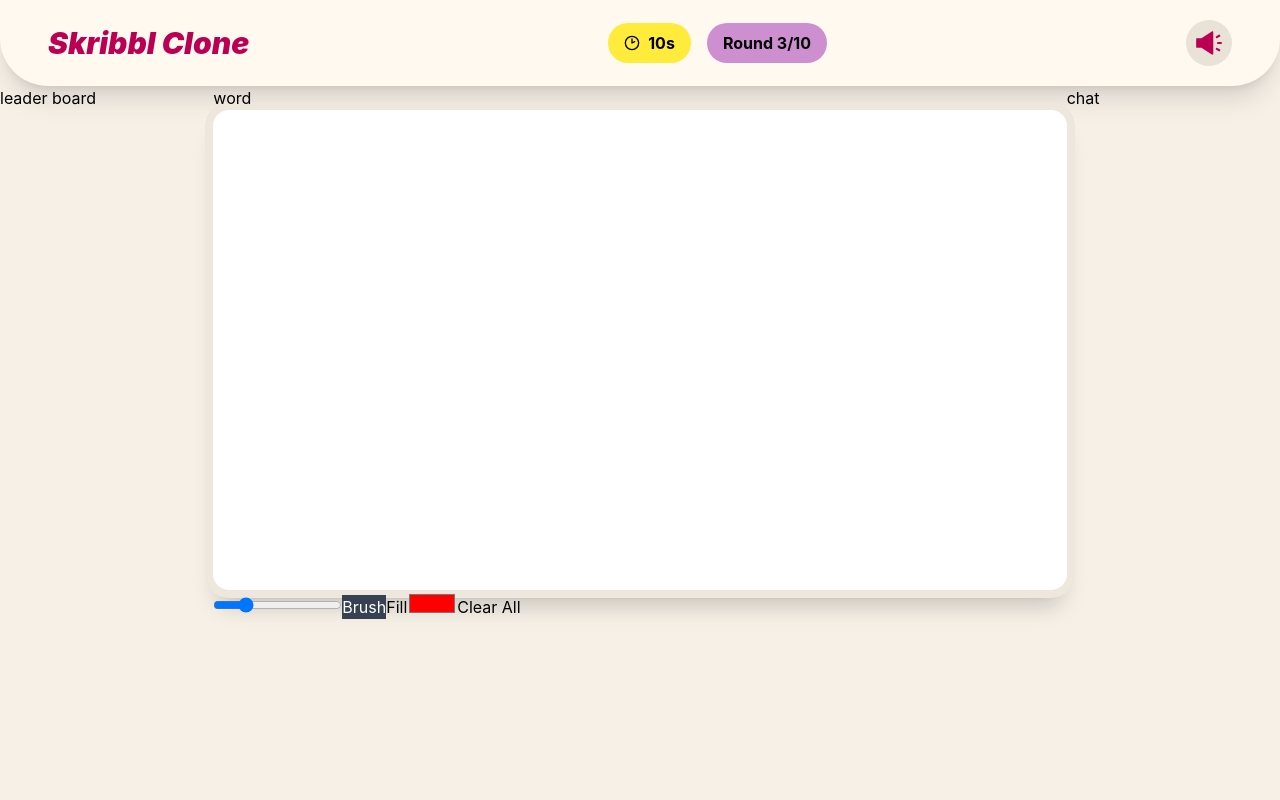
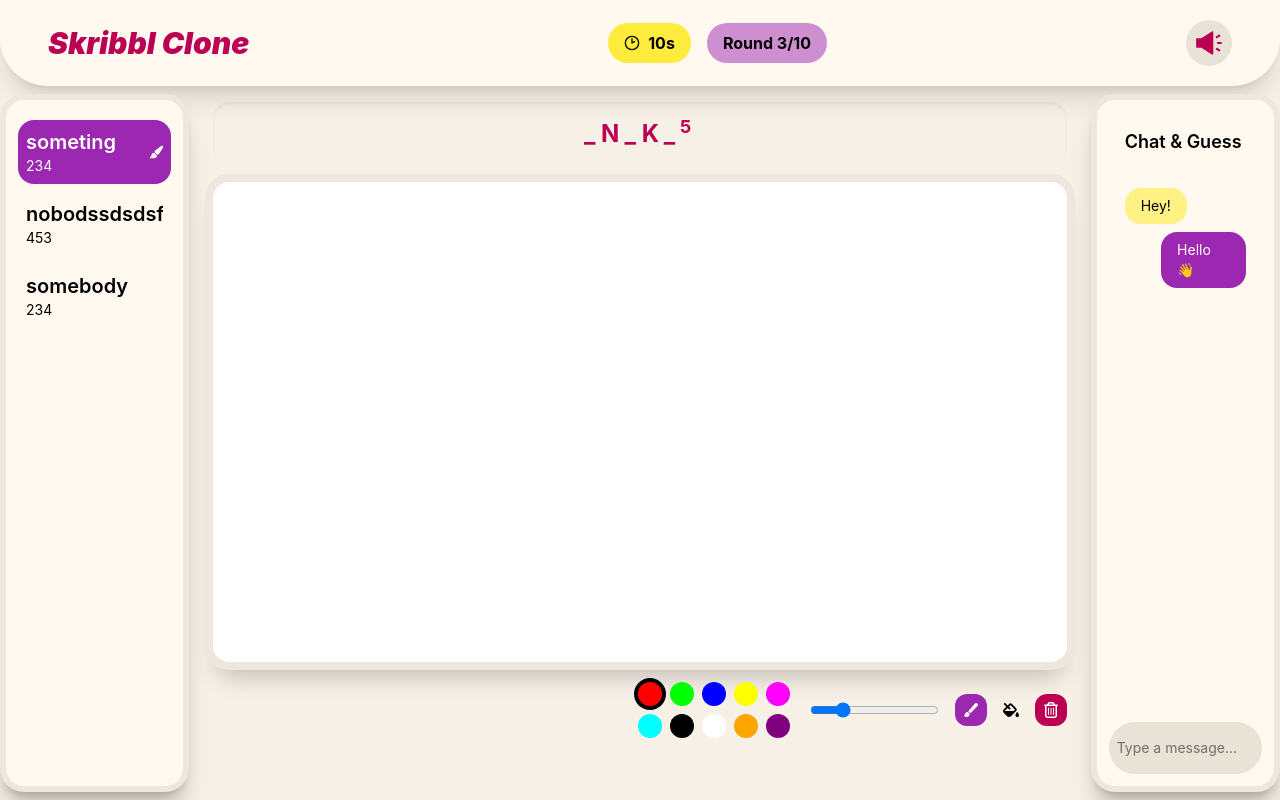
Before and after one commit to Rohitdhall987/skribbl_clone, a React (Vite) app in the folder scribble_front/: page /game in a window 1280 px wide. Built offline with nearby package versions, Linux system fonts and the light colour scheme.

Commit message:
game room ui

```diff
--- /dev/null
+++ b/scribble_front/src/components/charBox.css
@@ -0,0 +1,33 @@
+@import "tailwindcss";
+
+.chat_root {
+  @apply w-full h-full flex flex-col overflow-hidden;
+}
+
+.chat_title {
+  @apply p-4 font-semibold text-lg;
+}
+
+.msg_box {
+  @apply flex-1 min-h-0 overflow-y-auto p-4 space-y-2;
+}
+
+.chat_in {
+  @apply flex-1 py-2 text-sm outline-none;
+}
+
+.in_root {
+  @apply p-2 bg-(--secondary-bg) w-full rounded-full flex gap-2;
+}
+
+.msg_bubble {
+  @apply px-4 py-2 rounded-2xl max-w-[70%] text-sm;
+}
+
+.recive {
+  @apply bg-(--tertiary-color)/60 text-black;
+}
+
+.sent {
+  @apply bg-(--secondary-color) text-white;
+}
--- /dev/null
+++ b/scribble_front/src/components/charBox.jsx
@@ -0,0 +1,79 @@
+import "./charBox.css";
+import { useState } from "react";
+import { IoSend } from "react-icons/io5";
+
+
+export default function ChatBox() {
+  const [messages, setMessages] = useState([
+    { id: 1, text: "Hey!", sender: "bot" },
+    { id: 2, text: "Hello 👋", sender: "user" },
+  ]);
+  const [input, setInput] = useState("");
+
+  const sendMessage = () => {
+    if (!input.trim()) return;
+
+    const newMessage = {
+      id: Date.now(),
+      text: input,
+      sender: "user",
+    };
+
+    setMessages((prev) => [...prev, newMessage]);
+    setInput("");
+
+    setTimeout(() => {
+      setMessages((prev) => [
+        ...prev,
+        {
+          id: Date.now() + 1,
+          text: "This is a dummy reply 🤖",
+          sender: "bot",
+        },
+      ]);
+    }, 800);
+  };
+
+  return (
+
+    <div className="chat_root">
+
+
+      <div className="chat_title">Chat & Guess</div>
+
+      <div className="msg_box">
+        {messages.map((msg) => (
+          <div
+            key={msg.id}
+            className={`flex ${msg.sender === "user" ? "justify-end" : "justify-start"}`}
+          >
+            <div
+              className={`msg_bubble ${msg.sender === "user"
+                ? "sent"
+                : "recive"
+                }`}
+            >
+              {msg.text}
+            </div>
+          </div>
+        ))}
+      </div>
+
+      <div className="in_root">
+        <input
+          value={input}
+          onChange={(e) => setInput(e.target.value)}
+          onKeyDown={(e) => e.key === "Enter" && sendMessage()}
+          placeholder="Type a message..."
+          className="chat_in"
+        />
+        <button
+          onClick={sendMessage}
+          className="btn_primary_rounded "
+        >
+          <IoSend />
+        </button>
+      </div>
+    </div>
+  );
+}
--- a/scribble_front/src/components/game_canvas.css
+++ b/scribble_front/src/components/game_canvas.css
@@ -12,3 +12,11 @@
 .active {
   @apply bg-gray-700 text-white;
 }
+
+.color {
+  @apply w-6 h-6 rounded-full m-1 col-span-2;
+}
+
+.active_color {
+  @apply ring-4;
+}
--- a/scribble_front/src/components/game_canvas.jsx
+++ b/scribble_front/src/components/game_canvas.jsx
@@ -1,14 +1,30 @@
+import { IoBrush } from "react-icons/io5";
 import "./game_canvas.css"
 import { useRef, useState, useEffect } from "react"
+import { FaFillDrip, FaRegTrashCan } from "react-icons/fa6";
 
 function GameCanvas() {
 
 
   const colorRef = useRef("#FF0000");
   const toolRef = useRef(0);
-  const [color, setColorState] = useState("#FF0000");
   const [strokeWidth, setStrokeWidth] = useState(5);
+  const [activeColor, setActiveColor] = useState("#FF0000");
   const [tool, setToolState] = useState(0);
+
+  const quickColors = [
+    "#FF0000", // red
+    "#00FF00", // green
+    "#0000FF", // blue
+    "#FFFF00", // yellow
+    "#FF00FF", // magenta
+    "#00FFFF", // cyan
+    "#000000", // black
+    "#FFFFFF", // white
+    "#FFA500", // orange
+    "#800080"  // purple
+  ];
+
 
   const canvasRef = useRef(null);
   const ctxRef = useRef(null);
@@ -53,9 +69,9 @@ function GameCanvas() {
     ctxRef.current.lineWidth = value;
   }
 
-  const upddateColor = (e) => {
-    setColorState(e.target.value);
-    colorRef.current = e.target.value;
+  const upddateColor = (color) => {
+    setActiveColor(color);
+    colorRef.current = color;
   };
 
   const handleMouseDown = (e) => {
@@ -182,12 +198,32 @@ function GameCanvas() {
     <>
       <div className="canvas_container">
         <canvas className="drawing_area" ref={canvasRef}></canvas>
-        <input type="range" max="19" min="1" step="1" value={strokeWidth} onChange={updateStroke} />
-        <input type="button" className={tool == 0 ? "active" : ""} value="Brush" onClick={(_) => updateTool(0)} />
-        <input type="button" className={tool == 1 ? "active" : ""} value="Fill" onClick={(_) => updateTool(1)} />
-        <input type="color" value={color} onChange={upddateColor} />
-        <input type="button" onClick={clearCanvas} value="Clear All" />
-      </div>
+        <div className="flex mt-4 gap-4 justify-end items-center">
+          <div className=" grid grid-cols-10">
+            {
+              quickColors.map((color, i) => (
+                <button key={i} className={"color " + (color == activeColor ? "active_color" : "")} style={{ "backgroundColor": color }} onClick={(_) => upddateColor(color)}></button>
+              ))
+            }
+          </div>
+
+
+          <div className="flex gap-4">
+            <input type="range" max="19" min="1" step="1" value={strokeWidth} onChange={updateStroke} />
+            <button className={tool == 0 ? "btn_secondary" : ""} onClick={(_) => updateTool(0)} >
+              <IoBrush />
+            </button>
+            <button className={tool == 1 ? "btn_secondary" : ""} onClick={(_) => updateTool(1)} >
+              <FaFillDrip />
+            </button>
+
+            <button onClick={clearCanvas} className="btn_primary">
+              <FaRegTrashCan />
+            </button>
+          </div>
+
+        </div>
+      </div >
     </>
   )
 }
--- /dev/null
+++ b/scribble_front/src/components/leaderBoard.css
@@ -0,0 +1,9 @@
+@import "tailwindcss";
+
+.player_card {
+  @apply p-2 my-2;
+}
+
+.drawing {
+  @apply bg-(--secondary-color) rounded-2xl text-white;
+}
--- /dev/null
+++ b/scribble_front/src/components/leaderBoard.jsx
@@ -0,0 +1,28 @@
+import { FaPaintbrush } from "react-icons/fa6";
+import "./leaderBoard.css"
+
+function LeaderBoard({ playersData }) {
+
+  return (
+    <>
+      {playersData.map((e, i) => (
+        <div key={i} className={"player_card " + (e.isDrawing ? "drawing" : "")} >
+          <div className="flex items-center">
+            <div className="w-full overflow-hidden">
+              <p className="text-xl font-semibold">{e.name}</p>
+              <p className="text-sm">{e.score}</p>
+
+            </div>
+
+            {
+              e.isDrawing ? <FaPaintbrush /> : <></>
+            }
+          </div>
+        </div >
+      ))
+      }
+    </>
+  )
+}
+
+export default LeaderBoard;
--- a/scribble_front/src/index.css
+++ b/scribble_front/src/index.css
@@ -31,6 +31,10 @@ body {
   @apply bg-(--primary-bg) text-center text-white rounded-xl p-2 transition-all hover:scale-105 duration-300 ease-in-out;
 }
 
+.btn_primary_rounded {
+  @apply bg-(--primary-bg) text-center text-white rounded-full p-2 transition-all hover:scale-105 duration-300 ease-in-out;
+}
+
 .btn_secondary {
   @apply bg-(--secondary-color) text-center text-white rounded-xl p-2 transition-all hover:scale-105 duration-300 ease-in-out;
 }
--- a/scribble_front/src/pages/gameRoom.css
+++ b/scribble_front/src/pages/gameRoom.css
@@ -13,5 +13,9 @@
 }
 
 .chat {
-  @apply col-span-1;
+  @apply col-span-1 ml-6 my-2 overflow-hidden min-h-0;
 }
+
+.word_conatiner {
+  @apply shadow-inner text-center text-(--primary-color) tracking-[.30rem] font-bold text-2xl my-4 p-4 rounded-2xl;
+}
--- a/scribble_front/src/pages/gameRoom.jsx
+++ b/scribble_front/src/pages/gameRoom.jsx
@@ -1,21 +1,57 @@
 import "./gameRoom.css";
 import GameCanvas from "../components/game_canvas";
 import Navbar from "../components/navbar";
+import { useState } from "react";
+import LeaderBoard from "../components/leaderBoard";
+import ChatBox from "../components/charBox";
 
 
 function GameRoom() {
+
+  const [word, setWord] = useState("SNAKE");
+  const [reveal, setRevel] = useState([1, 3]);
+
+  const playersData = [
+    {
+      "id": 1,
+      "name": "someting",
+      "score": 234,
+      "isDrawing": true,
+    },
+    {
+      "id": 2,
+      "name": "nobodssdsdsfsdfgdgdfgdfgdfgdfgdfsy",
+      "score": 453,
+      "isDrawing": false,
+    },
+    {
+      "id": 3,
+      "name": "somebody",
+      "score": 234,
+      "isDrawing": false,
+    }
+  ];
+
   return (
-    <>
+    <div className="h-screen overflow-hidden flex flex-col">
       <Navbar />
-      <div className="layout">
-        <div className="leader_board"> leader board</div>
+      <div className="layout flex-1 min-h-0">
+        <div className=" mr-6 my-2 content_conatiner">
+          <LeaderBoard playersData={playersData} />
+        </div>
         <div className="game_area">
-          <div> word</div>
+          <div className="word_conatiner">
+            <p>{
+              [...word].map((e, i) => (<span key={i}>
+                {reveal.filter(p => p == i).length > 0 ? e : "_"}
+              </span>))
+            }<sup>{word.length}</sup></p>
+          </div>
           <GameCanvas />
         </div>
-        <div className="chat"> chat</div>
+        <div className="chat content_conatiner"> <ChatBox /></div>
       </div>
-    </>
+    </div>
   )
 }
 
```
